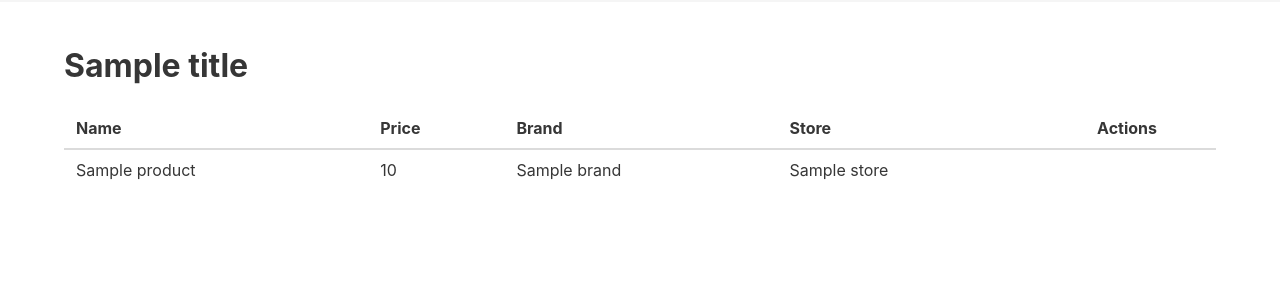
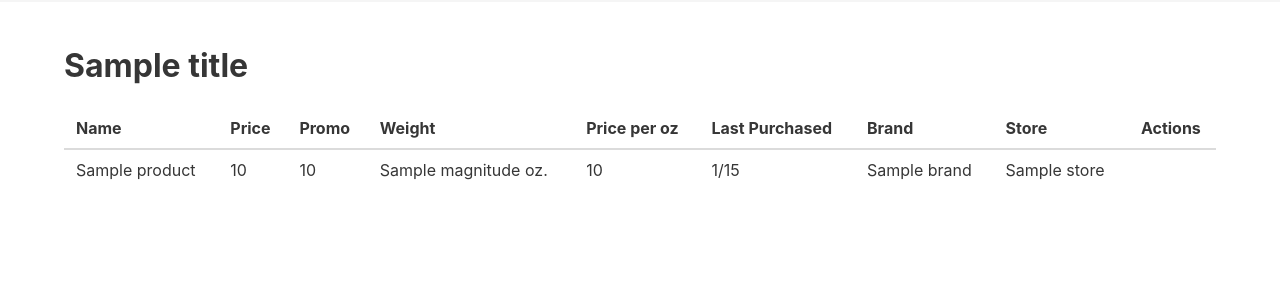
Before and after one commit to deadlyraptor/agora, a Django app: template agora/templates/products/product_list.html in a window 1280 px wide. Shown: the part 84-384 px from the top of the page. Run offline with Django 4.2, Linux system fonts and the light colour scheme; the template is opened without the code that fills it: most values are stand-ins (such as "Sample title", 1, 10 or a date in 2020).

Commit message:
Define price_per_oz method on Product

```diff
--- a/agora/templates/products/product_list.html
+++ b/agora/templates/products/product_list.html
@@ -10,6 +10,10 @@
                     <tr>
                         <th>Name</th>
                         <th>Price</th>
+                        <th>Promo</th>
+                        <th>Weight</th>
+                        <th>Price per oz</th>
+                        <th>Last Purchased</th>
                         <th>Brand</th>
                         <th>Store</th>
                         <th class="has-text-centered">Actions</th>
@@ -20,6 +24,10 @@
                     <tr>
                         <td>{{ product.name }}</td>
                         <td>{{ product.price }}</td>
+                        <td>{{ product.promo_price }}</td>
+                        <td>{{ product.weight.magnitude }} oz.</td>
+                        <td>{{ product.price_per_oz }}</td>
+                        <td>{{ product.modified|date:"n/j" }}</td>
                         <td>{{ product.brand.name }}</td>
                         <td>{{ product.brand.store }}</td>
                         <td class="has-text-centered">
```
Also changed, not shown: agora/apps/products/models.py (+10 -1 lines).
